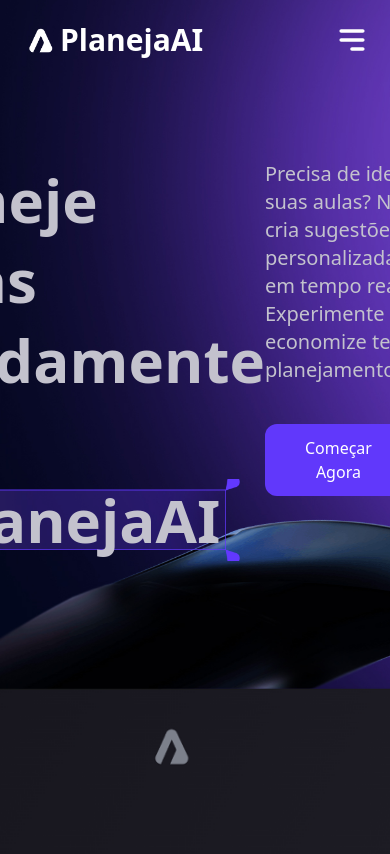
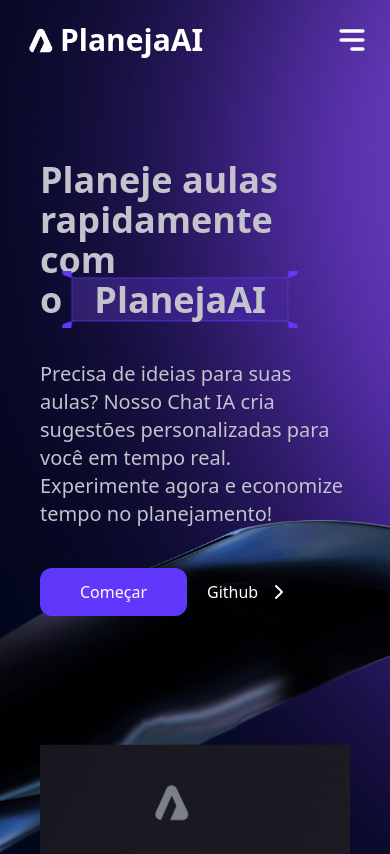
Before and after one commit to BrendonNiero/planeja-ai, a Next.js app in the folder frontend/: page / in a window 390 px wide. Shown: the top 854 px of the page. Built offline with nearby package versions, Linux system fonts and the light colour scheme.

Commit message:
init: responsive header home

```diff
--- a/frontend/src/components/HeaderHome.tsx
+++ b/frontend/src/components/HeaderHome.tsx
@@ -2,19 +2,25 @@ import { FaChevronRight } from "react-icons/fa6";
 
 export default function NewHeaderHome(){
     return(
-        <section className="bg-header-home h-[150vh] w-full text-cloud">
-            <div className="pt-40 flex items-start justify-center">
-                <h1 className="text-6xl w-[800px] leading-[5rem] font-semibold">
+        <section className="bg-header-home h-[150vh] w-full text-cloud px-10">
+            <div className="pt-40 flex flex-col xl:flex-row items-start justify-center">
+                <h1 className="text-4xl text-start md:text-6xl w-full md:w-[600px]
+                xl:w-[800px] md:leading-[5rem] font-semibold mb-10">
                     Planeje aulas rapidamente com o
-                    <span className="bg-span px-5">PlanejaAI</span>
+                    <span className="bg-span px-8 py-1 md:px-5">PlanejaAI</span>
                 </h1>
-                <div className="w-[600px]">
+                <div className="w-full xl:w-[600px]">
                     <p className="text-xl mb-10">Precisa de ideias para suas aulas? Nosso Chat IA cria sugestões personalizadas para você em tempo real.
                         Experimente agora e economize tempo no planejamento!</p>
                     <div className="flex items-center gap-5">
-                        <button className="bg-[#6138FB] text-white py-3 px-10 rounded-xl">Começar Agora</button>
-                        <button className="flex items-center gap-3 text-white">
+                        <button className="md:flex hidden bg-[#6138FB] text-white py-3 px-10 rounded-xl">Começar Agora</button>
+                        <button className="md:flex hidden items-center gap-3 text-white">
                             <span>Código no Github</span>
+                            <FaChevronRight />
+                        </button>
+                        <button className="flex md:hidden bg-[#6138FB] text-white py-3 px-10 rounded-xl">Começar</button>
+                        <button className="flex md:hidden items-center gap-3 text-white">
+                            <span>Github</span>
                             <FaChevronRight />
                         </button>
                     </div>
```
